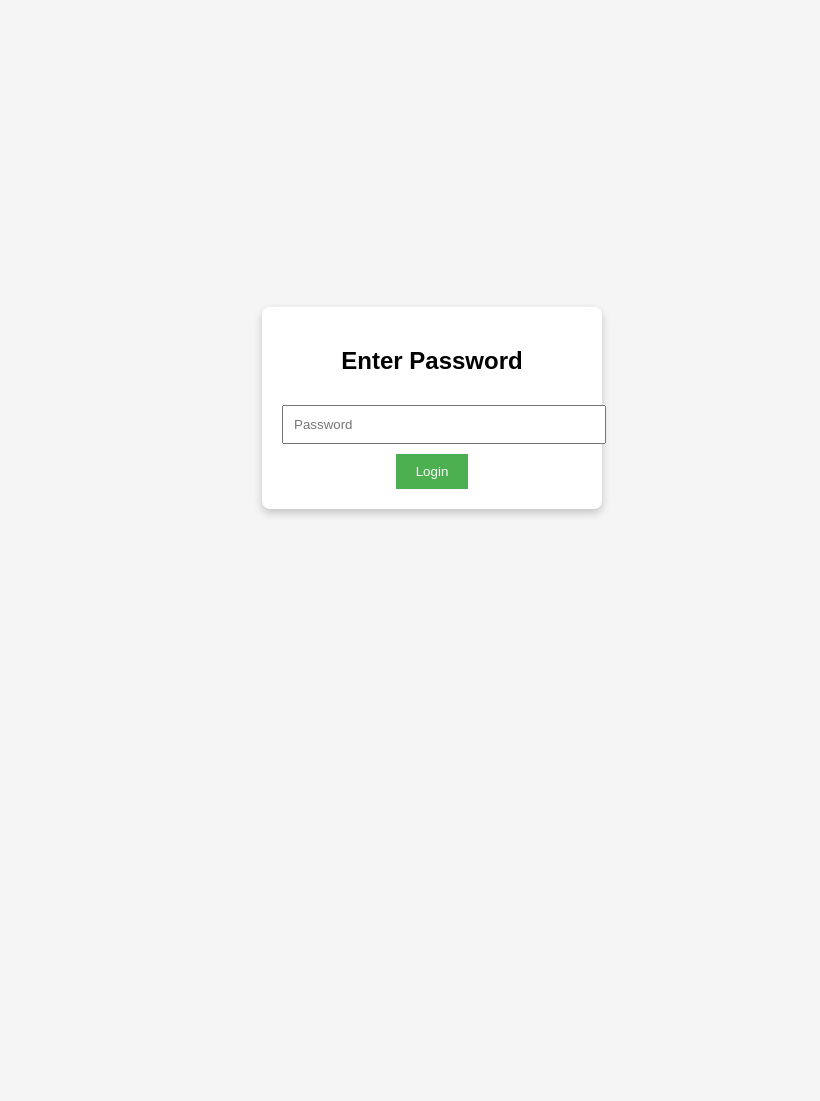
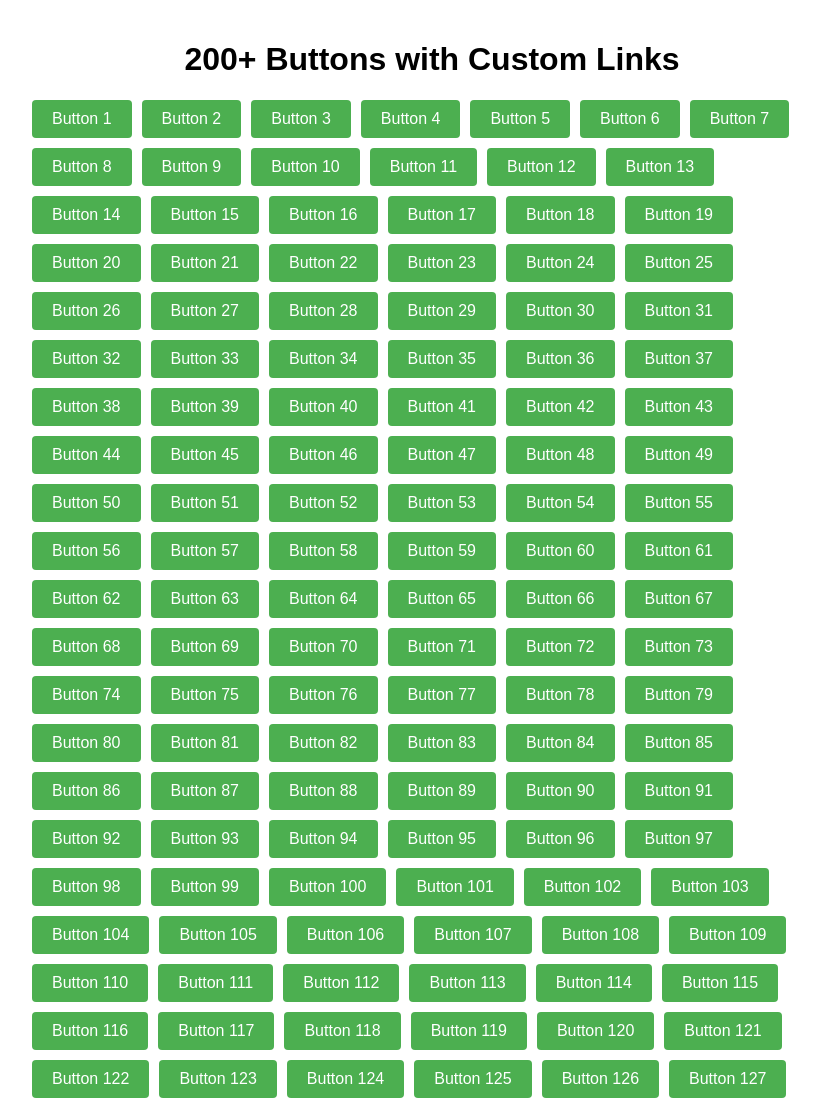
Before and after one commit to wdawdawdad/Diamond.lol, a plain HTML site: page lel.html in a window 1280 px wide. Shown: the top 1101 px of the page, without its empty margins (208-1028 px from the left). Before the commit the page ends 816 px from the top, so only its background shows below. Drawn offline with Linux system fonts and the light colour scheme.

Commit message:
Update lel.html

```diff
--- a/lel.html
+++ b/lel.html
@@ -3,129 +3,57 @@
 <head>
   <meta charset="UTF-8">
   <meta name="viewport" content="width=device-width, initial-scale=1.0">
-    <title>Login</title>
+  <title>200+ Buttons with Links</title>
   <style>
     body {
+      font-family: Arial, sans-serif;
       display: flex;
+      justify-content: center;
       align-items: center;
-            justify-content: center;
-            font-family: Arial, sans-serif;
-            background-color: #f5f5f5;
-            height: 100vh;
+      flex-direction: column;
+      margin-top: 20px;
     }
-        #login-container {
-            padding: 20px;
-            background: #fff;
-            box-shadow: 0px 4px 8px rgba(0, 0, 0, 0.2);
-            border-radius: 8px;
-            width: 300px;
-            text-align: center;
-        }
-        #password {
-            width: 100%;
-            padding: 10px;
-            margin-top: 10px;
-        }
-        #login-button {
-            padding: 10px 20px;
-            background-color: #4CAF50;
-            color: #fff;
-            border: none;
-            cursor: pointer;
-            margin-top: 10px;
-        }
-        #login-button:hover {
-            background-color: #45a049;
-        }
-        #error-message {
-            color: red;
-            margin-top: 10px;
-            display: none;
-        }
-        #button-container {
-            display: none;
+    .button-container {
+      display: flex;
       flex-wrap: wrap;
       gap: 10px;
-            padding: 20px;
-            max-width: 1200px;
-            text-align: center;
+      max-width: 800px;
     }
-        .custom-button {
-            width: 100px;
-            height: 40px;
-            background-color: #2196F3;
-            color: white;
+    .button {
+      padding: 10px 20px;
+      font-size: 16px;
+      color: #fff;
+      background-color: #4CAF50;
       border: none;
       border-radius: 4px;
       cursor: pointer;
+      text-decoration: none;
     }
-        .custom-button:hover {
-            background-color: #1E88E5;
+    .button:hover {
+      background-color: #45a049;
     }
   </style>
 </head>
 <body>
-    <div id="login-container">
-        <h2>Enter Password</h2>
-        <input type="password" id="password" placeholder="Password">
-        <button id="login-button">Login</button>
-        <p id="error-message">Incorrect password, please try again.</p>
-    </div>
 
-    <div id="button-container"></div>
+  <h1>200+ Buttons with Custom Links</h1>
+  <div class="button-container" id="buttonContainer"></div>
 
   <script>
-        async function verifyPassword() {
-            const inputPassword = document.getElementById("password").value;
-            const errorMessage = document.getElementById("error-message");
+    // Array containing 200 unique links
+    const links = Array.from({ length: 200 }, (_, i) => `https://example.com/page${i + 1}`);
 
-            try {
-                // Send password to server for verification
-                const response = await fetch('/verify-password', {
-                    method: 'POST',
-                    headers: {
-                        'Content-Type': 'application/json'
-                    },
-                    body: JSON.stringify({ password: inputPassword })
-                });
-
-                const result = await response.json();
-
-                if (result.success) {
-                    document.getElementById("login-container").style.display = "none";
-                    displayButtons();
-                } else {
-                    errorMessage.style.display = "block";
-                }
-            } catch (error) {
-                errorMessage.textContent = "Error verifying password. Try again later.";
-                errorMessage.style.display = "block";
-            }
-        }
-
-        // Function to create and display 600 buttons
-        function displayButtons() {
-            const buttonContainer = document.getElementById("button-container");
-            buttonContainer.style.display = "flex";
-
-            for (let i = 1; i <= 600; i++) {
-                const button = document.createElement("button");
-                button.className = "custom-button";
-                button.textContent = "Button " + i;
-                button.onclick = () => {
-                    window.location.href = `https://example.com/page${i}`; // Customize this link as needed
-                };
+    // Generate buttons with links
+    const buttonContainer = document.getElementById('buttonContainer');
+    links.forEach((link, index) => {
+      const button = document.createElement('a');
+      button.href = link;
+      button.className = 'button';
+      button.target = '_blank';
+      button.textContent = `Button ${index + 1}`;
       buttonContainer.appendChild(button);
-            }
-        }
-
-        // Event listener for login button
-        document.getElementById("login-button").addEventListener("click", verifyPassword);
-
-        // Optional: listen for "Enter" key to trigger login
-        document.getElementById("password").addEventListener("keyup", function(event) {
-            if (event.key === "Enter") verifyPassword();
     });
   </script>
+
 </body>
 </html>
```
Lines whose indentation alone changed are shown as unchanged.
